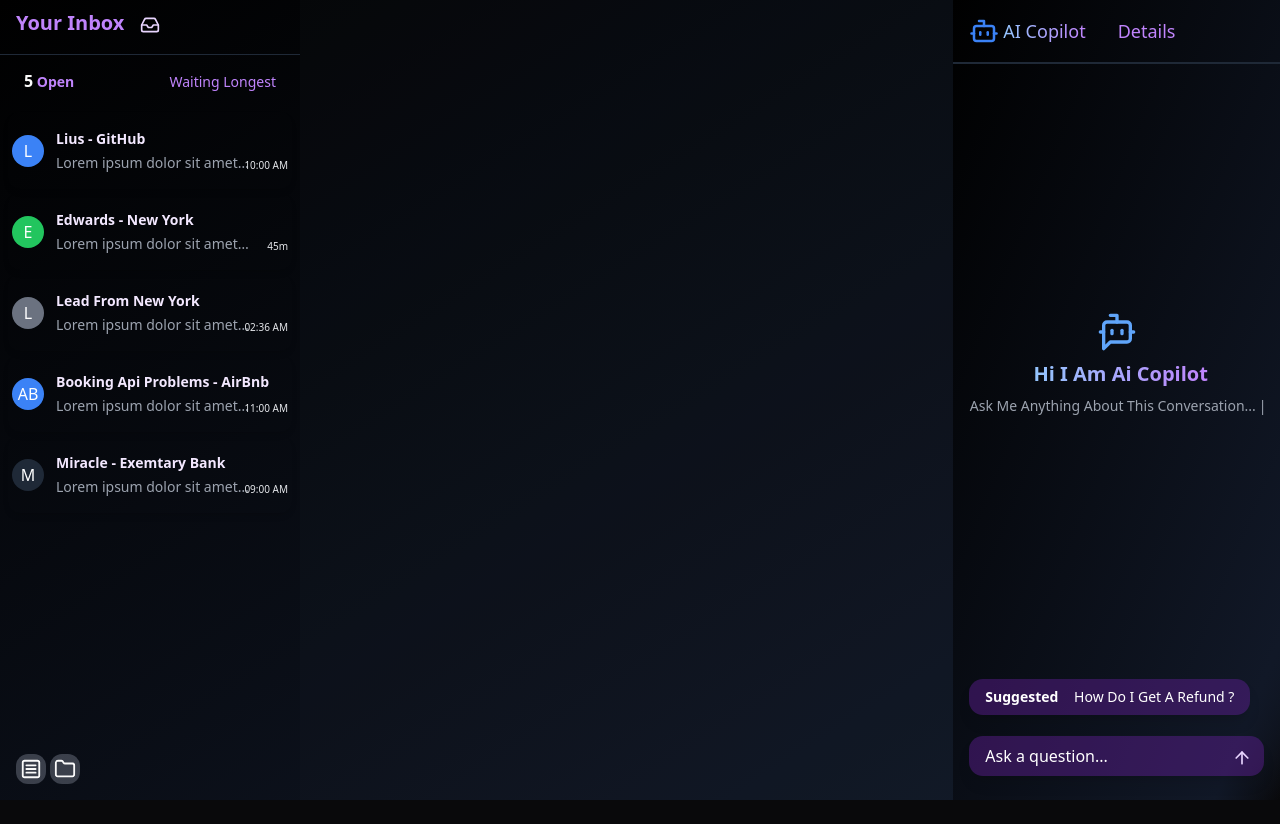
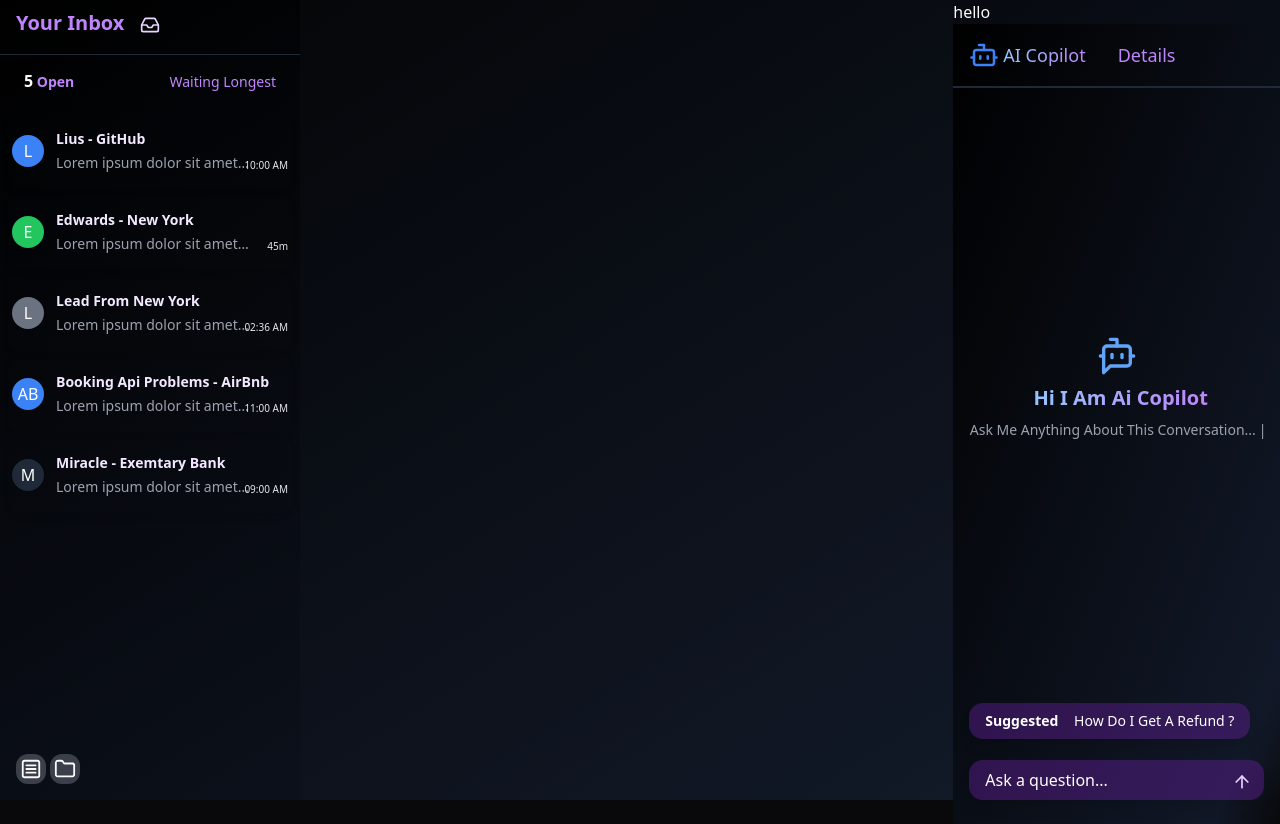
Before and after one commit to Adityasuryavanshi23/CHAT-UI, a React (Vite) app: page / in a window 1280 px wide. Before the commit the page ends 800 px from the top, so only its background shows below. Built offline with nearby package versions, Linux system fonts and the light colour scheme.

Commit message:
Add 'hello' text to the right panel add kr diya

```diff
--- a/src/App.jsx
+++ b/src/App.jsx
@@ -19,7 +19,8 @@ function App() {
         </div>
         <div
           className={`flex-1 ${openCopilot ? "max-sm:block" : "max-sm:hidden"}`}
-        >
+        >hello
+
           <RightPanel
             setOpenCopilot={setOpenCopilot}
             openCopilot={openCopilot}
```
